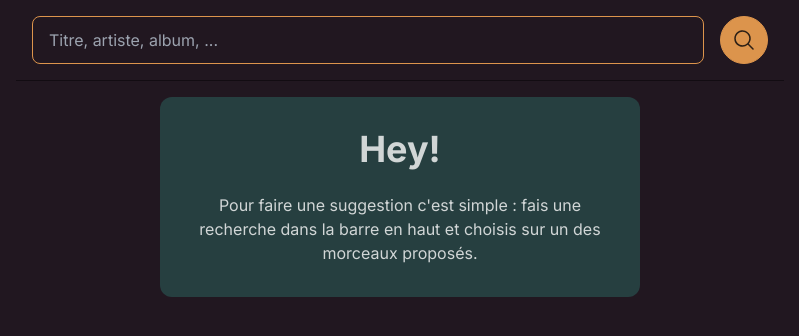
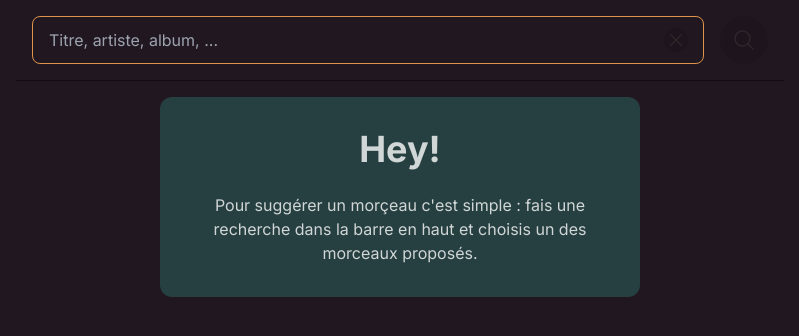
Before and after one commit to oltodo/jandc, a Next.js app: page / in a window 1280 px wide. Shown: the top 336 px of the page, without its empty margins (240-1039 px from the left). Built offline with nearby package versions, Linux system fonts and the light colour scheme.

Commit message:
Allow to clear the search input

```diff
--- a/app/actions.ts
+++ b/app/actions.ts
@@ -1,12 +1,12 @@
 "use server";
 
-import { Track } from "@/src/types";
+import { Qobuz } from "@/src/types";
 
 export async function sendSuggestion({
   performer,
   album: { artist, ...album },
   ...track
-}: Track) {
+}: Qobuz.Track) {
   if (!process.env.DISCORD_WEBHOOK) {
     return;
   }
--- a/app/page.tsx
+++ b/app/page.tsx
@@ -7,27 +7,22 @@ import { useState } from "react";
 import { useForm } from "react-hook-form";
 import useSWR from "swr";
 import { sendSuggestion } from "./actions";
-import { Track } from "@/src/types";
+import { Qobuz } from "@/src/types";
 import { ToastContainer, toast } from "react-toastify";
-
-type Response = {
-  tracks: {
-    items: Track[];
-  };
-};
 
 export default function Home() {
   const [search, setSearch] = useState("");
-  const [currentTrack, setCurrentTrack] = useState<Track>();
+  const [currentTrack, setCurrentTrack] = useState<Qobuz.Track>();
   const [sending, setSending] = useState(false);
 
   const {
     register,
     handleSubmit,
-    formState: { isSubmitting },
+    resetField,
+    formState: { isSubmitting, isValid, isDirty },
   } = useForm<{ search: string }>();
 
-  const { data, isValidating } = useSWR<Response>(
+  const { data, isValidating } = useSWR<Qobuz.SearchResponse>(
     search ? search : null,
     (search) =>
       fetch(
@@ -46,19 +41,38 @@ export default function Home() {
     <>
       <main className="max-w-3xl mx-auto">
         <form
-          onSubmit={handleSubmit((data) => {
+          onSubmit={handleSubmit((data, event) => {
             setSearch(data.search);
+            event?.target?.search?.blur();
           })}
           className="p-4 flex gap-4 border-b-neutral border-b bg-base-100 sticky top-0 z-50"
         >
-          <input
-            type="text"
-            placeholder="Titre, artiste, album, ..."
-            className="input input-bordered input-primary w-full"
-            disabled={loading}
-            {...register("search", { required: true })}
-          />
-          <button className="btn btn-primary btn-circle" disabled={loading}>
+          <label className="w-full relative">
+            <input
+              type="text"
+              placeholder="Titre, artiste, album, ..."
+              className="input input-bordered input-primary w-full pr-12"
+              disabled={loading}
+              {...register("search", { required: true, minLength: 3 })}
+            />
+            <button
+              type="button"
+              className="btn btn-circle btn-ghost btn-xs absolute right-4 translate-y-1/2"
+              disabled={!isDirty}
+              onClick={(event) => {
+                event.preventDefault();
+                event.currentTarget.form?.search?.focus();
+                resetField("search");
+              }}
+            >
+              <XMarkIcon />
+            </button>
+          </label>
+          <button
+            type="submit"
+            className="btn btn-primary btn-circle"
+            disabled={!isValid || loading}
+          >
             {loading ? (
               <span className="loading loading-spinner"></span>
             ) : (
@@ -104,9 +118,9 @@ export default function Home() {
                 <div className="max-w-md">
                   <h1 className="text-4xl font-bold">Hey!</h1>
                   <p className="mt-6">
-                    Pour faire une suggestion c&apos;est simple : fais une
-                    recherche dans la barre en haut et choisis sur un des
-                    morceaux proposés.
+                    Pour suggérer un morçeau c&apos;est simple : fais une
+                    recherche dans la barre en haut et choisis un des morceaux
+                    proposés.
                   </p>
                 </div>
               </div>
```
Also changed, not shown: src/types.ts (+51 -20 lines).
